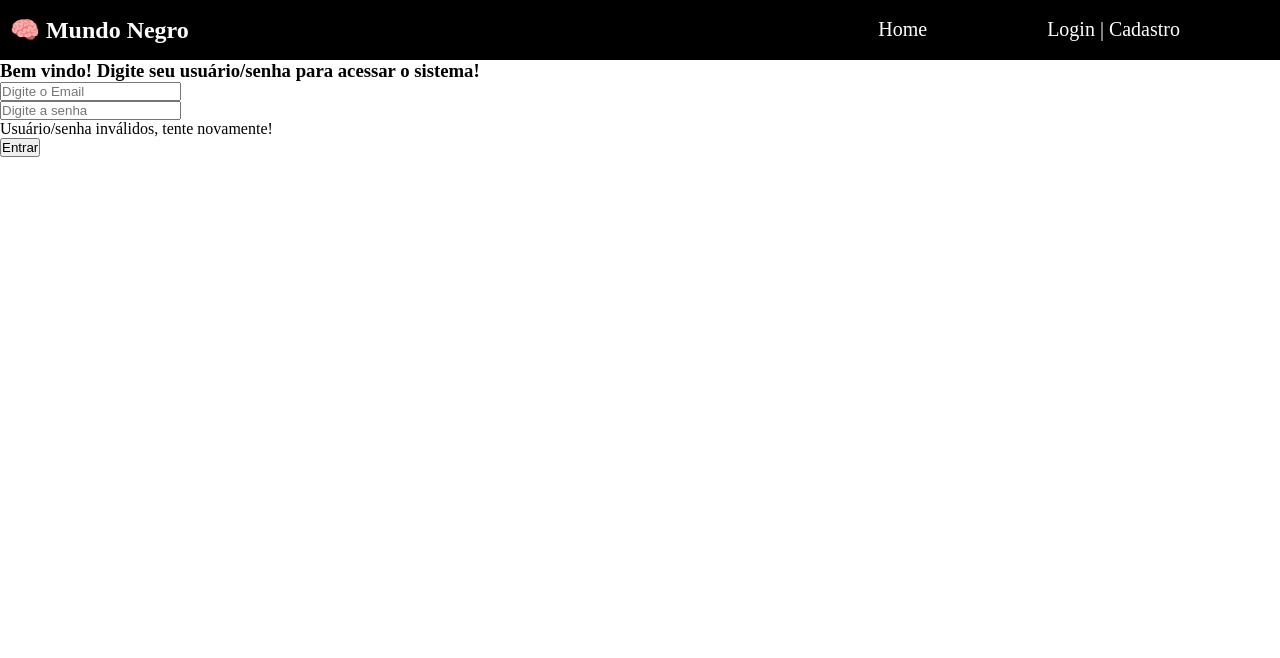
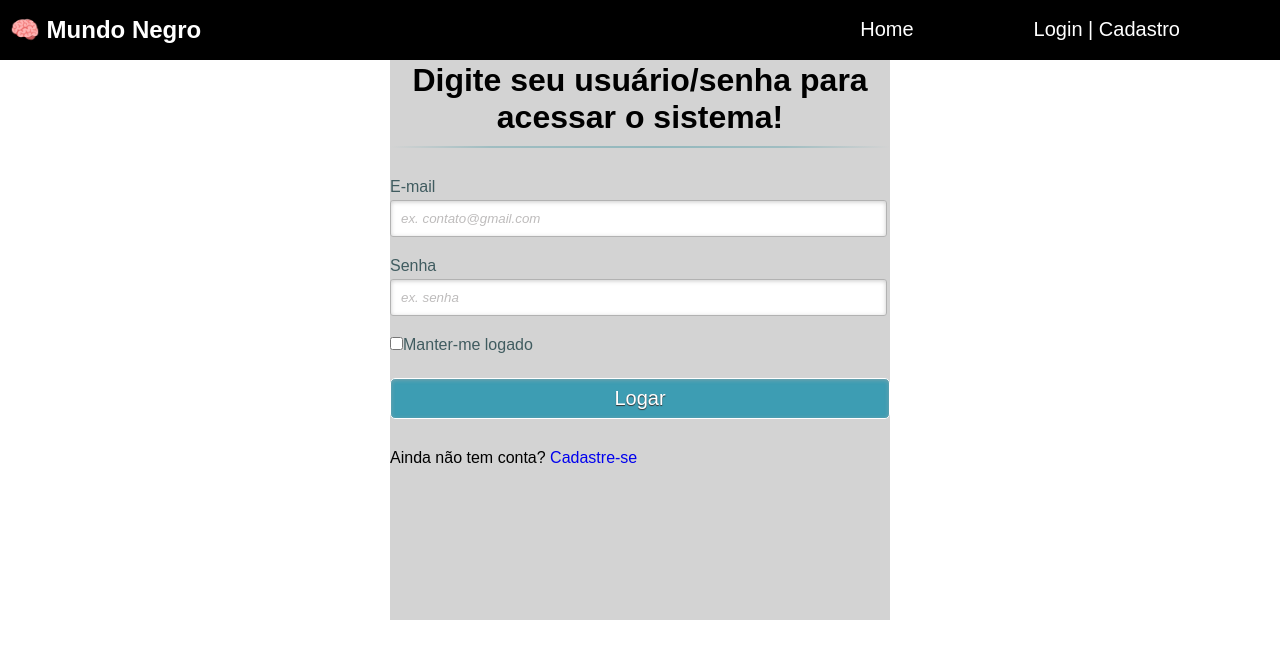
Before and after one commit to brenddamachado/Mundo_Negro, an Angular app in the folder conhecimentos/: page /login in a window 1280 px wide. Shown: the top 658 px of the page. Built offline with nearby package versions, Linux system fonts and the light colour scheme.

Commit message:
'cadastro/login'

```diff
--- /dev/null
+++ b/conhecimentos/src/app/features/cadastro/pages/cadastro/cadastro.component.html
@@ -0,0 +1 @@
+<p>cadastro works!</p>
--- a/conhecimentos/src/app/features/login/pages/login/login.component.html
+++ b/conhecimentos/src/app/features/login/pages/login/login.component.html
@@ -1,17 +1,36 @@
 <app-header></app-header>
-    <div class="login-container">
-        <h3>Bem vindo! Digite seu usuário/senha para acessar o sistema!</h3>
-        <form class="login-form">
-            <div class="form-field">
-                <input type="email"  placeholder="Digite o Email" name="email" required>
-            </div>
-            <div class="form-field">
-                <input type="password"  placeholder="Digite a senha" name="password" required>
-            </div>
-            <p class="error" >Usuário/senha inválidos, tente novamente!</p>
+
+
+<div class="content">
+    <!--FORMULÁRIO DE LOGIN-->
+    <div id="login">
+        <form method="post" action="">
+            <h1> Digite seu usuário/senha para acessar o sistema!</h1>
+            <p>
+                <label for="nome_login">E-mail</label>
+                <input id="nome_login" name="nome_login" required="required" type="text"
+                    placeholder="ex. contato@gmail.com" />
+            </p>
+
+            <p>
+                <label for="email_login">Senha</label>
+                <input id="email_login" name="email_login" required="required" type="password"
+                    placeholder="ex. senha" />
+            </p>
+
+            <p>
+                <input type="checkbox" name="manterlogado" id="manterlogado" value="" />
+                <label for="manterlogado">Manter-me logado</label>
+            </p>
+
+            <p>
+                <input type="submit" value="Logar" />
+            </p>
+
+            <p class="link">
+                Ainda não tem conta?
+                <a href="#paracadastro">Cadastre-se</a>
+            </p>
         </form>
-        <button
-            class="primary-button"
-            type="button"
-            >Entrar</button>
     </div>
+</div>
--- a/conhecimentos/src/app/features/login/pages/login/login.component.scss
+++ b/conhecimentos/src/app/features/login/pages/login/login.component.scss
@@ -0,0 +1,105 @@
+/* CSS reset */
+*, *:before, *:after {
+    margin:0;
+    padding:0;
+    font-family: Arial,sans-serif;
+}
+  /* remove a linha dos links */
+  a{
+    text-decoration: none;
+  }
+
+  /* esconde as ancoras da tela */
+  a.links{
+    display: none;
+  }
+  .content{
+    width: 500px;
+   min-height: 560px;
+    margin: 0px auto;
+    position: relative;
+    background-color: #d3d3d3;
+  }
+  h1{
+
+    color: black;
+    padding: 2px 0 10px 0;
+    font-family: Arial,sans-serif;
+    font-weight: bold;
+    text-align: center;
+    padding-bottom: 30px;
+  }
+
+  h1:after{
+    content: ' ';
+    display: block;
+    width: 100%;
+    height: 2px;
+    margin-top: 10px;
+    background: -webkit-linear-gradient(left, rgba(147,184,189,0) 0%,rgba(147,184,189,0.8) 20%,rgba(147,184,189,1) 53%,rgba(147,184,189,0.8) 79%,rgba(147,184,189,0) 100%);
+    background: linear-gradient(left, rgba(147,184,189,0) 0%,rgba(147,184,189,0.8) 20%,rgba(147,184,189,1) 53%,rgba(147,184,189,0.8) 79%,rgba(147,184,189,0) 100%);
+  }
+  p{
+    margin-bottom:20px;
+  }
+
+
+
+  label{
+    color: #405c60;
+    position: relative;
+  }
+
+::-webkit-input-placeholder  {
+  color: #bebcbc;
+  font-style: italic;
+}
+
+input:-moz-placeholder,
+textarea:-moz-placeholder{
+  color: #bebcbc;
+  font-style: italic;
+}
+input {
+    outline: none;
+  }
+
+  /*estilo dos input,  menos o checkbox */
+  input:not([type="checkbox"]){
+    width: 95%;
+    margin-top: 4px;
+    padding: 10px;
+    border: 1px solid #b2b2b2;
+
+    -webkit-border-radius: 3px;
+    border-radius: 3px;
+
+    -webkit-box-shadow: 0px 1px 4px 0px rgba(168, 168, 168, 0.6) inset;
+    box-shadow: 0px 1px 4px 0px rgba(168, 168, 168, 0.6) inset;
+
+    -webkit-transition: all 0.2s linear;
+    transition: all 0.2s linear;
+  }
+
+  /*estilo do botão submit */
+  input[type="submit"]{
+    width: 100%!important;
+    cursor: pointer;
+    background: rgb(61, 157, 179);
+    padding: 8px 5px;
+    color: #fff;
+    font-size: 20px;
+    border: 1px solid #fff;
+    margin-bottom: 10px;
+    text-shadow: 0 1px 1px #333;
+
+    -webkit-border-radius: 5px;
+    border-radius: 5px;
+
+    transition: all 0.2s linear;
+  }
+
+  /*estilo do botão submit no hover */
+  input[type="submit"]:hover{
+    background: #4ab3c6;
+  }
```
Also changed, not shown: conhecimentos/src/app/features/cadastro/cadastro.module.ts (added, +15 -0 lines), conhecimentos/src/app/features/cadastro/pages/cadastro/cadastro.component.ts (added, +9 -0 lines), conhecimentos/src/app/features/cadastro/pages/cadastro/cadastro.component.scss (added), 1 other file (tests, documents, lock files or other folders).
